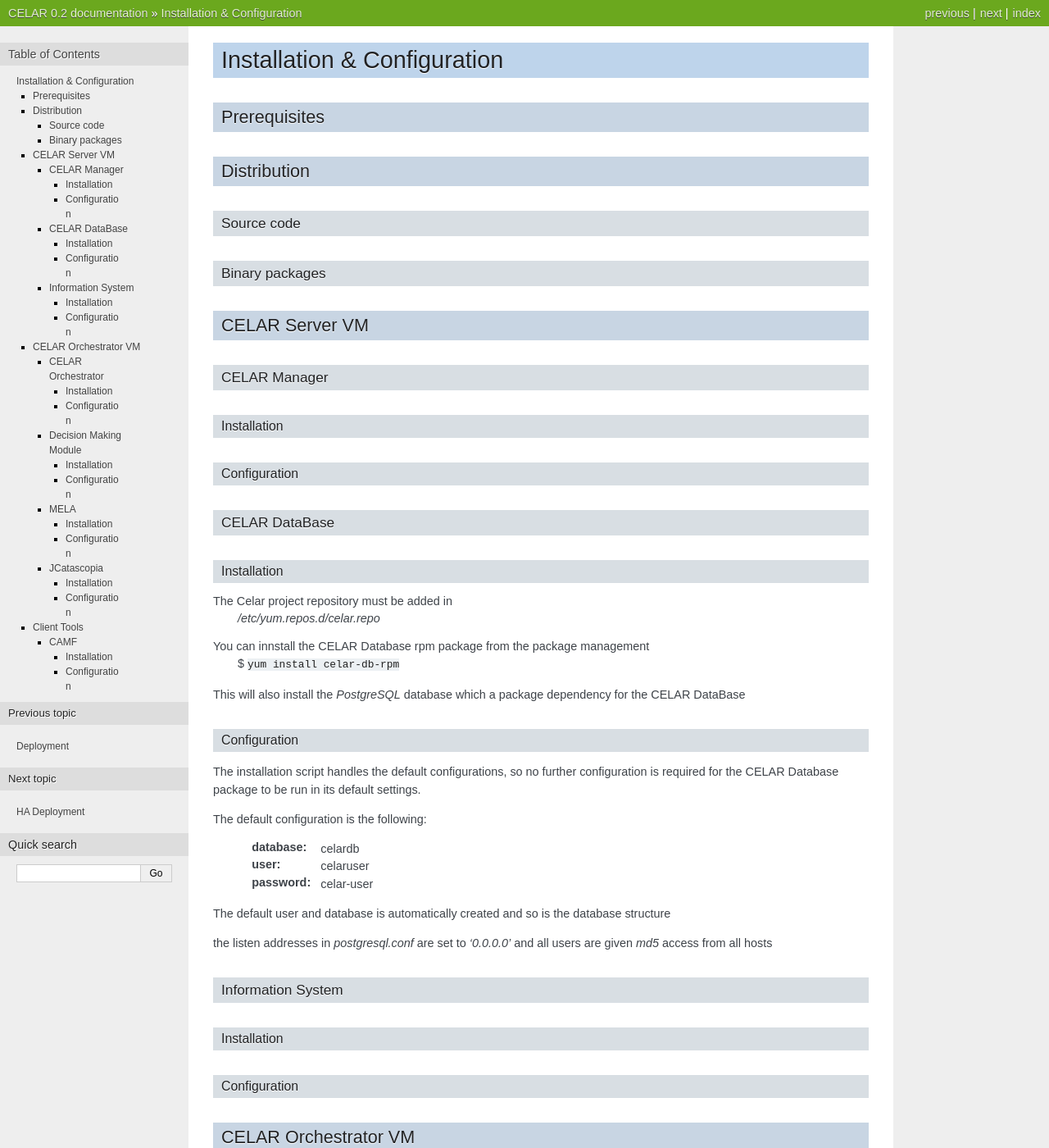
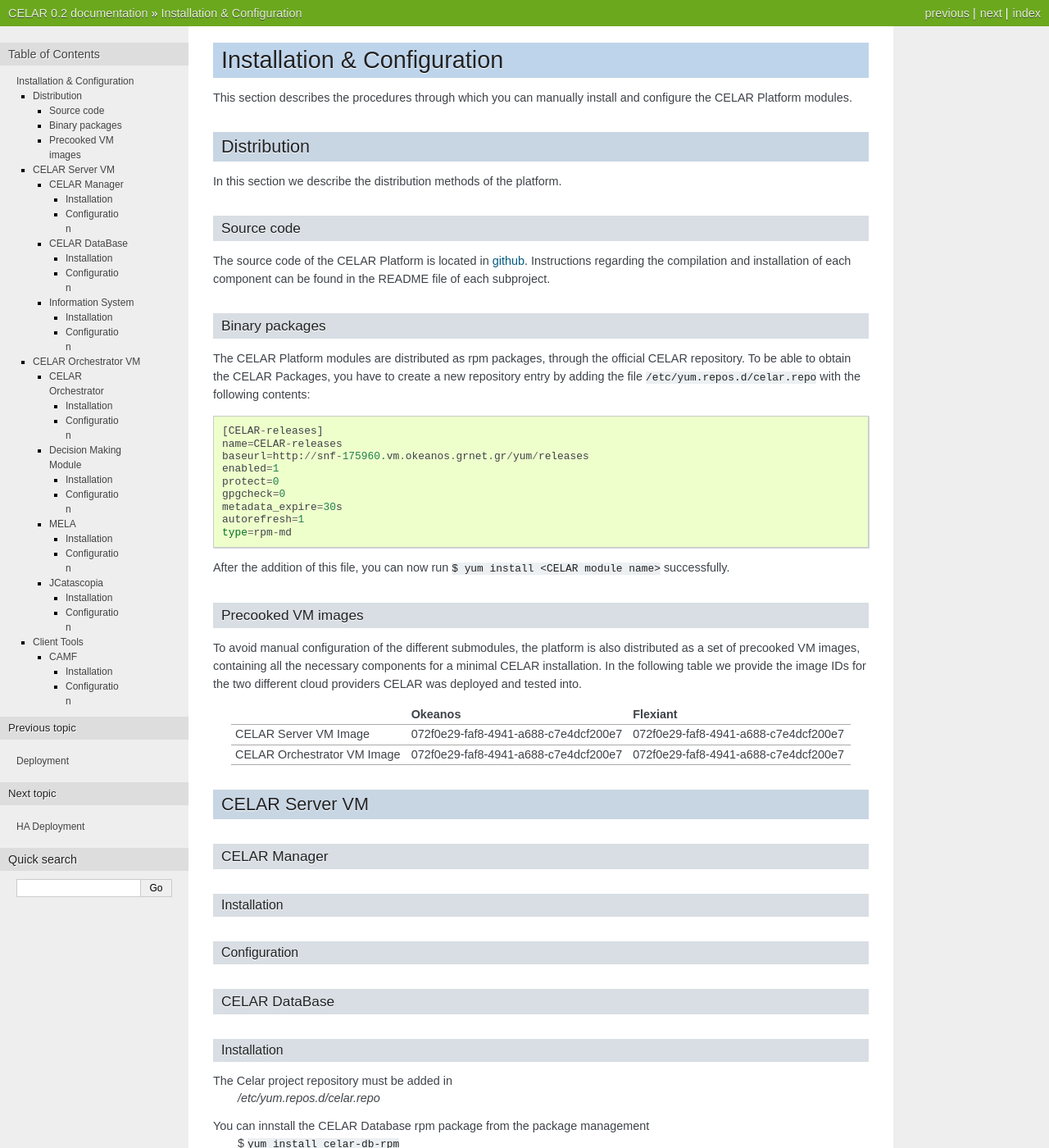
Before and after one commit to giagiannis/celar-documentation, a Sphinx documentation site: the page built from source/sections/install.rst, in a window 1280 px wide and 1400 px high. Shown: the whole window at 82% size. Built offline with Sphinx 7.4.7, drawn with Linux system fonts in a browser that asks for light colours.

Commit message:
content for distribution

```diff
--- a/source/sections/install.rst
+++ b/source/sections/install.rst
@@ -1,13 +1,45 @@
 Installation & Configuration
 ============================
-Prerequisites
--------------
+This section describes the procedures through which you can manually install and configure the CELAR Platform modules.
+
 Distribution
 ------------
+In this section we describe the distribution methods of the platform.
+
 Source code
 ^^^^^^^^^^^
+The source code of the CELAR Platform is located in `github <https://github.com/celar>`_. Instructions regarding the compilation and installation of each component can be found in the README file of each subproject.
+
 Binary packages
 ^^^^^^^^^^^^^^^
+
+The CELAR Platform modules are distributed as rpm packages, through the official CELAR repository. To be able to obtain the CELAR Packages, you have to create a new repository entry by adding the file ``/etc/yum.repos.d/celar.repo`` with the following contents:
+::
+
+ [CELAR-releases]
+ name=CELAR-releases
+ baseurl=http://snf-175960.vm.okeanos.grnet.gr/yum/releases
+ enabled=1
+ protect=0
+ gpgcheck=0
+ metadata_expire=30s
+ autorefresh=1
+ type=rpm-md
+
+After the addition of this file, you can now run ``$ yum install <CELAR module name>`` successfully.
+
+
+Precooked VM images
+^^^^^^^^^^^^^^^^^^^
+To avoid manual configuration of the different submodules, the platform is also distributed as a set of precooked VM images, containing all the necessary components for a minimal CELAR installation. In the following table we provide the image IDs for the two different cloud providers CELAR was deployed and tested into.
+
+===========================  ====================================  ====================================
+ \                           Okeanos                               Flexiant
+===========================  ====================================  ====================================
+CELAR Server VM Image        072f0e29-faf8-4941-a688-c7e4dcf200e7  072f0e29-faf8-4941-a688-c7e4dcf200e7
+CELAR Orchestrator VM Image  072f0e29-faf8-4941-a688-c7e4dcf200e7  072f0e29-faf8-4941-a688-c7e4dcf200e7
+===========================  ====================================  ====================================
+
 
 CELAR Server VM
 ---------------
```
